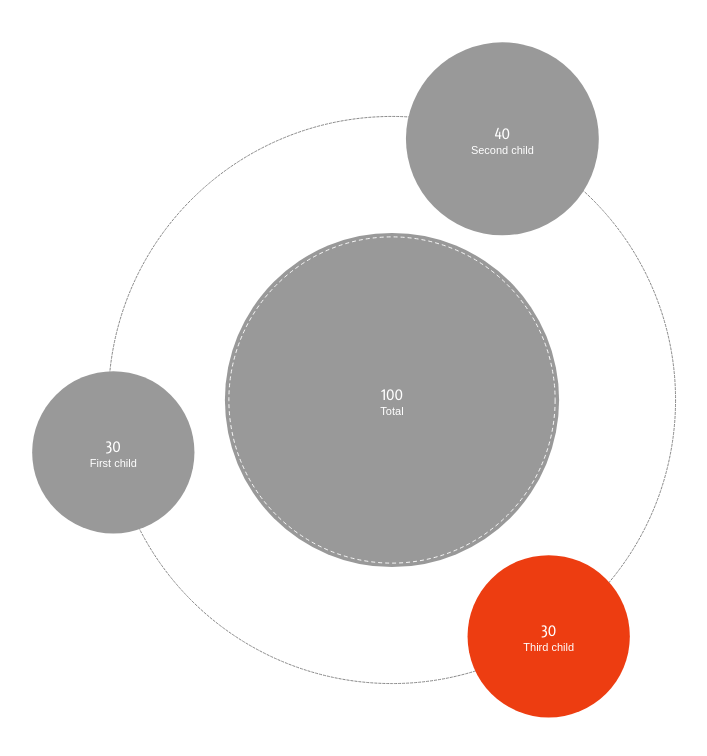
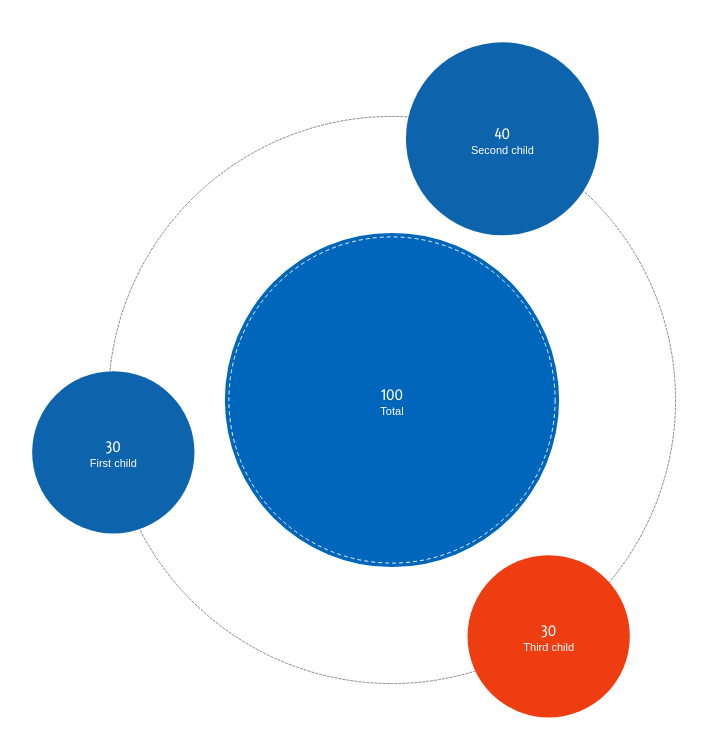
Before and after one commit to rufuspollock-okfn/bubbletree, a plain HTML site: page demos/minimal/index.html in a window 1280 px wide. Shown: the whole page, without its empty margins (248-955 px from the left). Drawn offline with Linux system fonts and the light colour scheme.

Commit message:
Update demos/minimal/index.html

```diff
--- a/demos/minimal/index.html
+++ b/demos/minimal/index.html
@@ -22,6 +22,7 @@
 			var data = {
 				label: 'Total',
 				amount: 100,
+				color: '#0066bb',  // color for root node
 				children: [
 					{ label: 'First child', amount: 30 },
 					{ label: 'Second child', amount: 40 },
```
